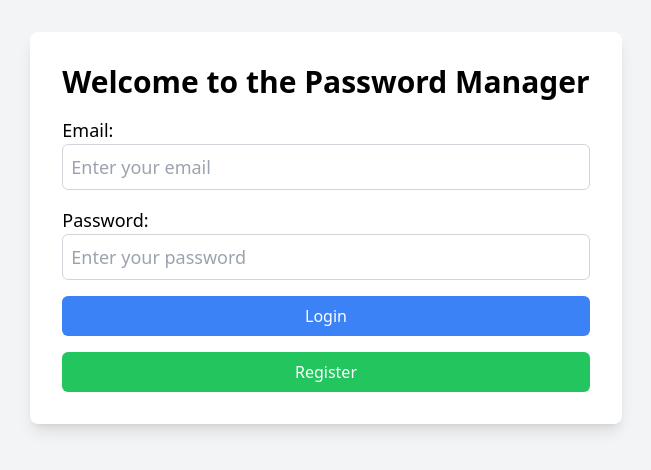
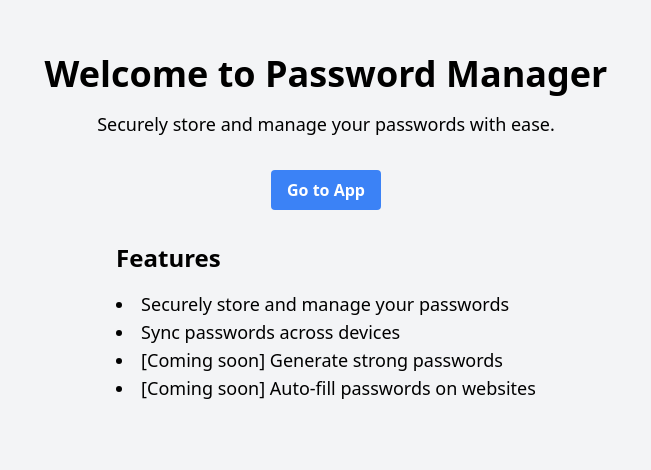
Before and after one commit to C00p3rb123/cloudAssignment2, a React (Vite) app in the folder client/: page / in a window 1280 px wide. Shown: the part 172-642 px from the top of the page, without its empty margins (314-965 px from the left). Built offline with nearby package versions, Linux system fonts and the light colour scheme; no server answers.

Commit message:
add landing page

```diff
--- a/client/src/components/AccountPage.tsx
+++ b/client/src/components/AccountPage.tsx
@@ -4,7 +4,7 @@ import { ShowAccountModal } from "./ShowAccountModal";
 import { AddAccountModal } from "./AddAccountModal";
 import { API_URL } from "../config";
 
-const AccountPage: React.FC = () => {
+export const AccountPage: React.FC = () => {
   const [accounts, setAccounts] = useState<string[]>([]);
   const [selectedAccount, setSelectedAccount] = useState<string>();
   const [isAccountModalOpen, setIsAccountModalOpen] = useState<boolean>(false);
@@ -81,5 +81,3 @@ const AccountPage: React.FC = () => {
     </>
   );
 };
-
-export default AccountPage;
--- /dev/null
+++ b/client/src/components/HomePage.tsx
@@ -0,0 +1,26 @@
+import { NavLink } from "react-router-dom";
+
+export const HomePage = () => {
+  return (
+    <div className="bg-gray-100 min-h-screen flex flex-col justify-center items-center">
+      <h1 className="text-4xl font-bold mb-4">Welcome to Password Manager</h1>
+      <p className="text-lg text-center mb-8">
+        Securely store and manage your passwords with ease.
+      </p>
+      <NavLink to="/login">
+        <button className="bg-blue-500 hover:bg-blue-700 text-white font-bold py-2 px-4 rounded">
+          Go to App
+        </button>
+      </NavLink>
+      <div className="mt-8">
+        <h2 className="text-2xl font-bold mb-4">Features</h2>
+        <ul className="list-disc list-inside text-lg">
+          <li>Securely store and manage your passwords</li>
+          <li>Sync passwords across devices</li>
+          <li>[Coming soon] Generate strong passwords</li>
+          <li>[Coming soon] Auto-fill passwords on websites</li>
+        </ul>
+      </div>
+    </div>
+  );
+};
--- a/client/src/routes/index.tsx
+++ b/client/src/routes/index.tsx
@@ -2,13 +2,14 @@ import { RouterProvider, createBrowserRouter } from "react-router-dom";
 import { AuthRoute } from "./AuthRoute";
 import { LoginPage } from "../components/LoginPage";
 import { LogoutPage } from "../components/LogoutPage";
-import AccountPage from "../components/AccountPage";
+import { AccountPage } from "../components/AccountPage";
+import { HomePage } from "../components/HomePage";
 
 export const Routes = () => {
   const publicRoutes = [
     {
       path: "/",
-      element: <LoginPage />,
+      element: <HomePage />,
     },
     {
       path: "/login",
```
